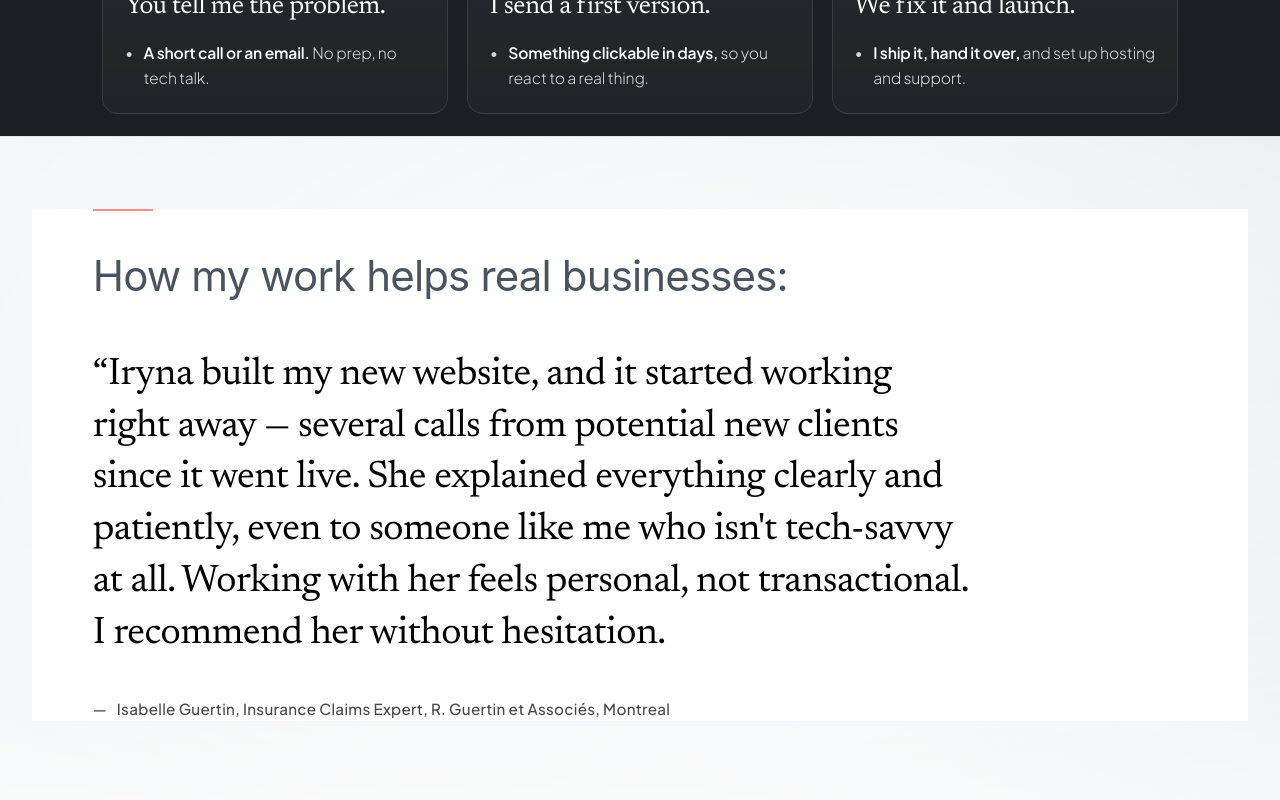
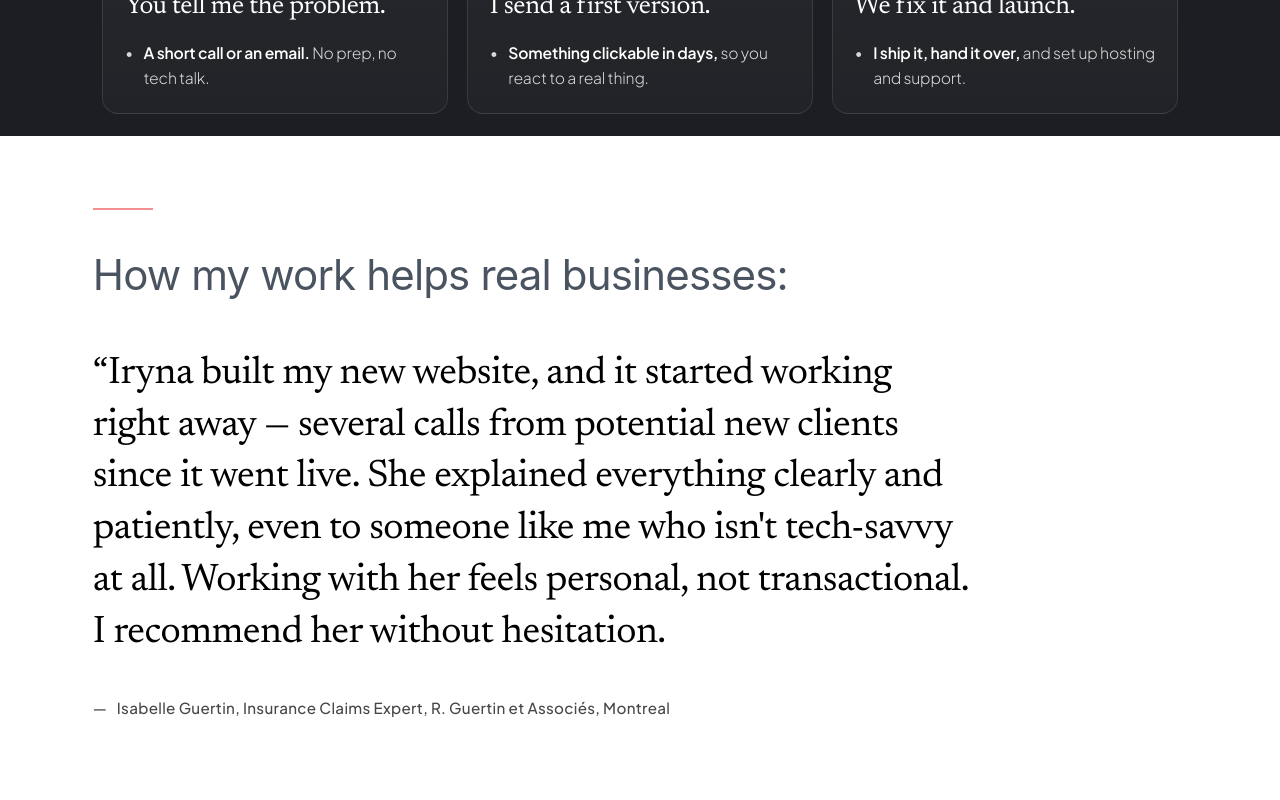
Before and after one commit to Irene2828/porfoliojuly, a Next.js app: page / in a window 1280 px wide. Shown: the part 3020-3820 px from the top of the page. Built offline with nearby package versions, Linux system fonts and the light colour scheme; no server answers; the database is empty.

Commit message:
Process section: remove testimonial card fill and borders

```diff
--- a/src/app/v2/components/ProcessSection.tsx
+++ b/src/app/v2/components/ProcessSection.tsx
@@ -45,16 +45,15 @@ export default function ProcessSection() {
         className="testimonials-grey-container"
         style={{
           width: '100%',
-          background:
-            'linear-gradient(0deg, rgba(255, 255, 255, 0.7) 0%, rgba(255, 255, 255, 0.25) 35%, rgba(255, 255, 255, 0) 65%), radial-gradient(ellipse at 60% 40%, rgba(255, 255, 255, 0.9) 0%, rgba(255, 255, 255, 0.45) 55%, rgba(255, 255, 255, 0) 90%), linear-gradient(135deg, #f4f6f8 0%, #eaecee 45%, #dfe2e6 100%)',
+                  background: 'transparent',
+                  boxShadow: 'none',
           padding: '4.5rem 2rem 5rem 2rem',
           display: 'flex',
           flexDirection: 'column',
           alignItems: 'center',
           justifyContent: 'center',
           position: 'relative',
-          borderTop: '1px solid rgba(0, 0, 0, 0.07)',
-          borderBottom: '1px solid rgba(0, 0, 0, 0.04)',
+
           overflow: 'hidden',
         }}
       >
```
